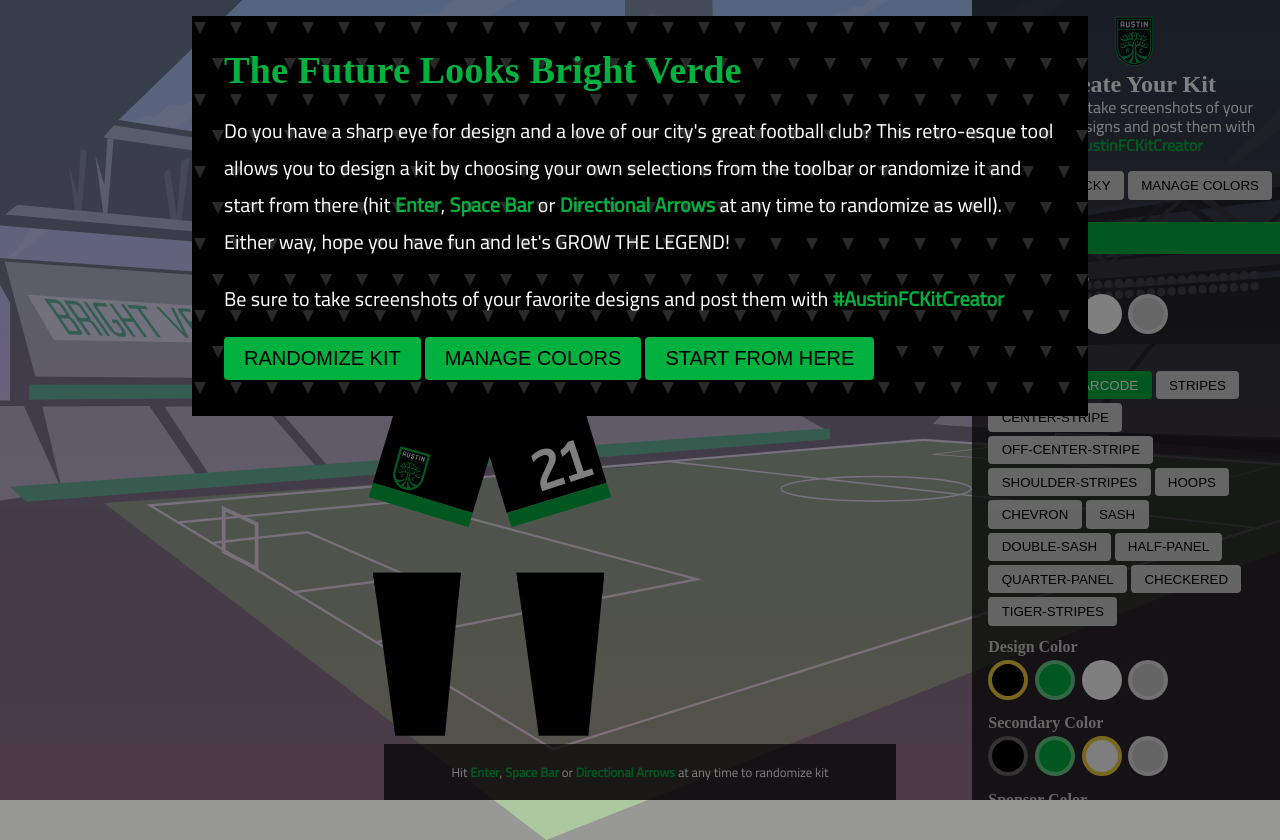
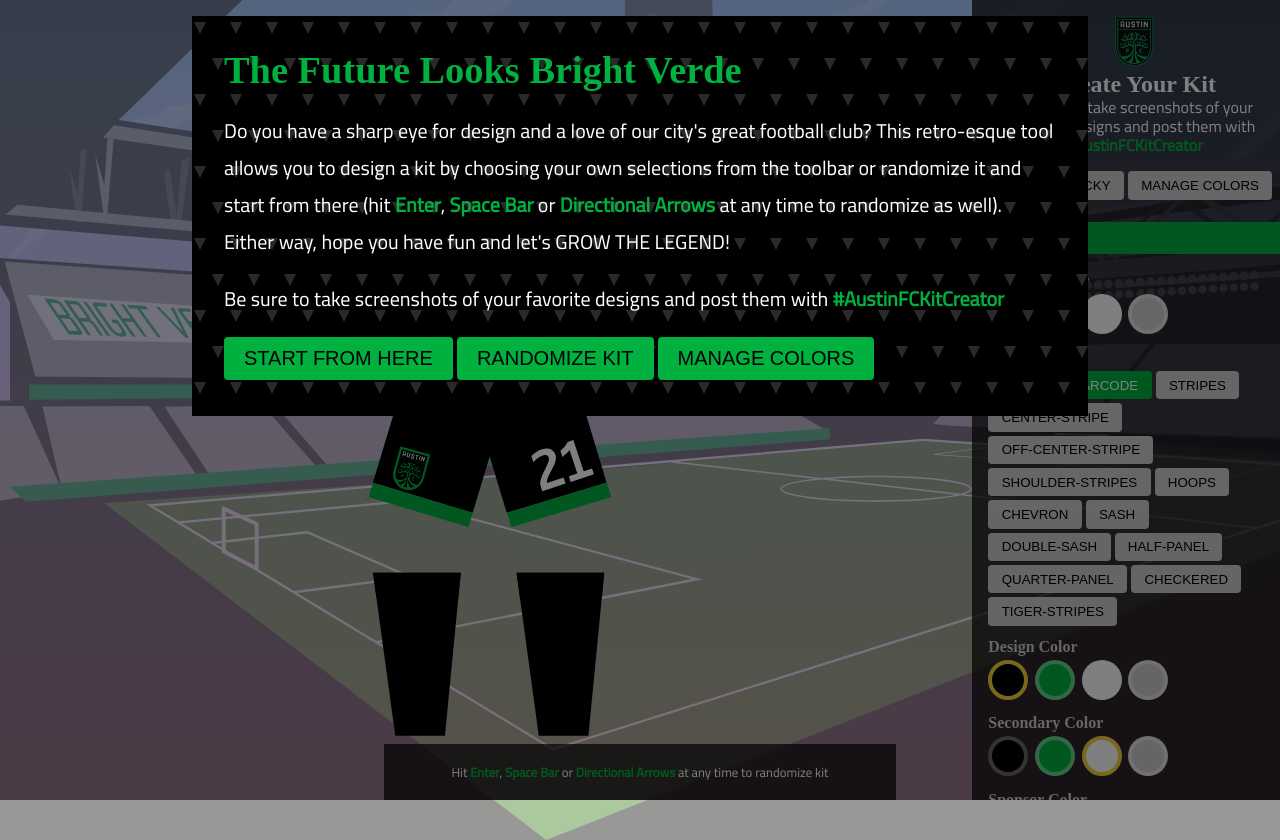
Before and after one commit to drinkingtheink/austin-fc-kit-creator, a Vue app: page / in a window 1280 px wide. Shown: the top 840 px of the page. Built offline with nearby package versions, Linux system fonts and the light colour scheme; a web font is replaced by a local one.

Commit message:
'Go from here' first CTA

```diff
--- a/src/App.vue
+++ b/src/App.vue
@@ -12,9 +12,9 @@
 
           <p>Be sure to take screenshots of your favorite designs and post them with <strong>#AustinFCKitCreator</strong></p>
 
+          <button v-on:click="handleGreetingClose(false)">Start From Here</button>
           <button v-on:click="handleGreetingClose(true)">Randomize Kit</button>
           <button v-on:click="handleGreetingToManageColors">Manage Colors</button>
-          <button v-on:click="handleGreetingClose(false)">Start From Here</button>
         </div>
       </section>
     </transition>
```
